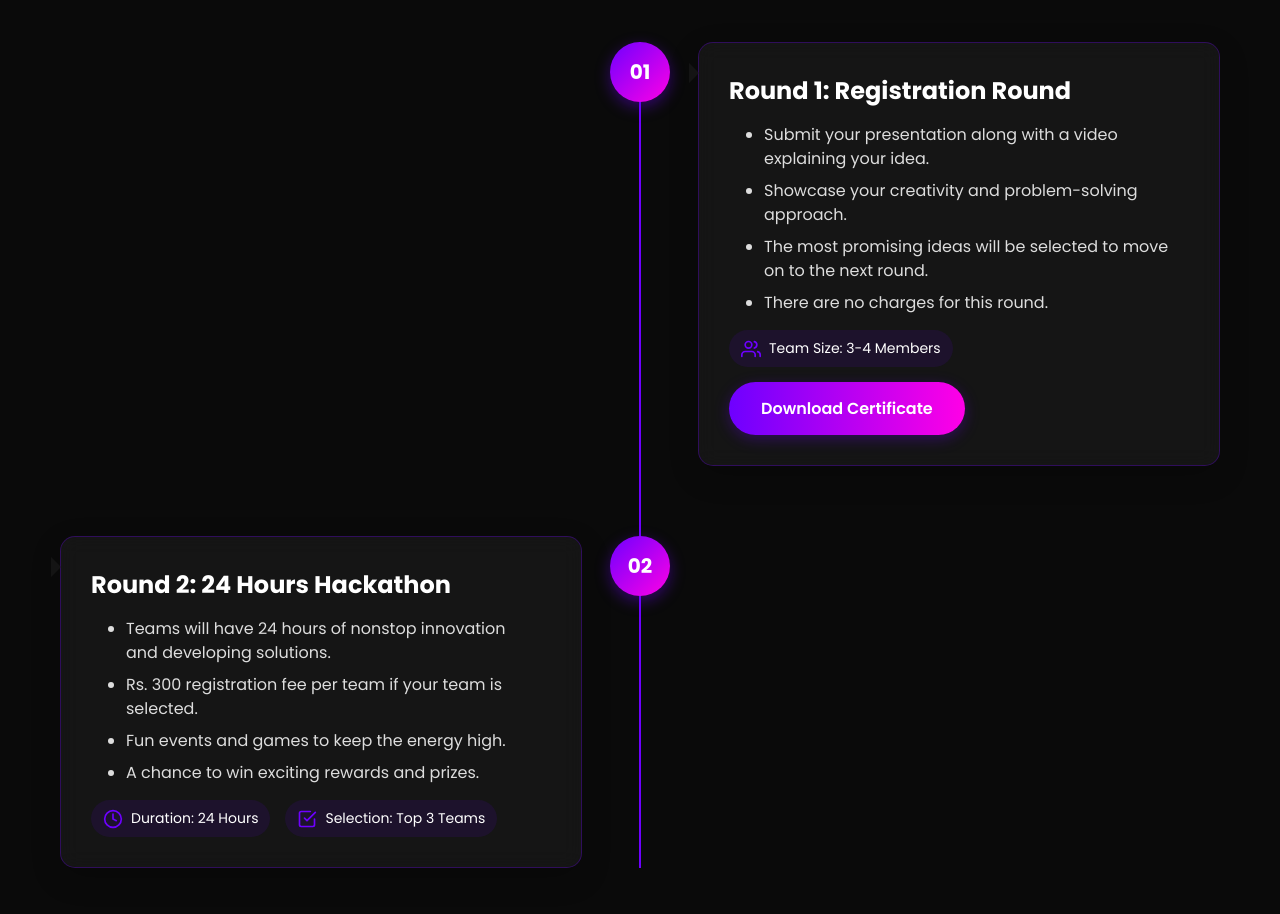
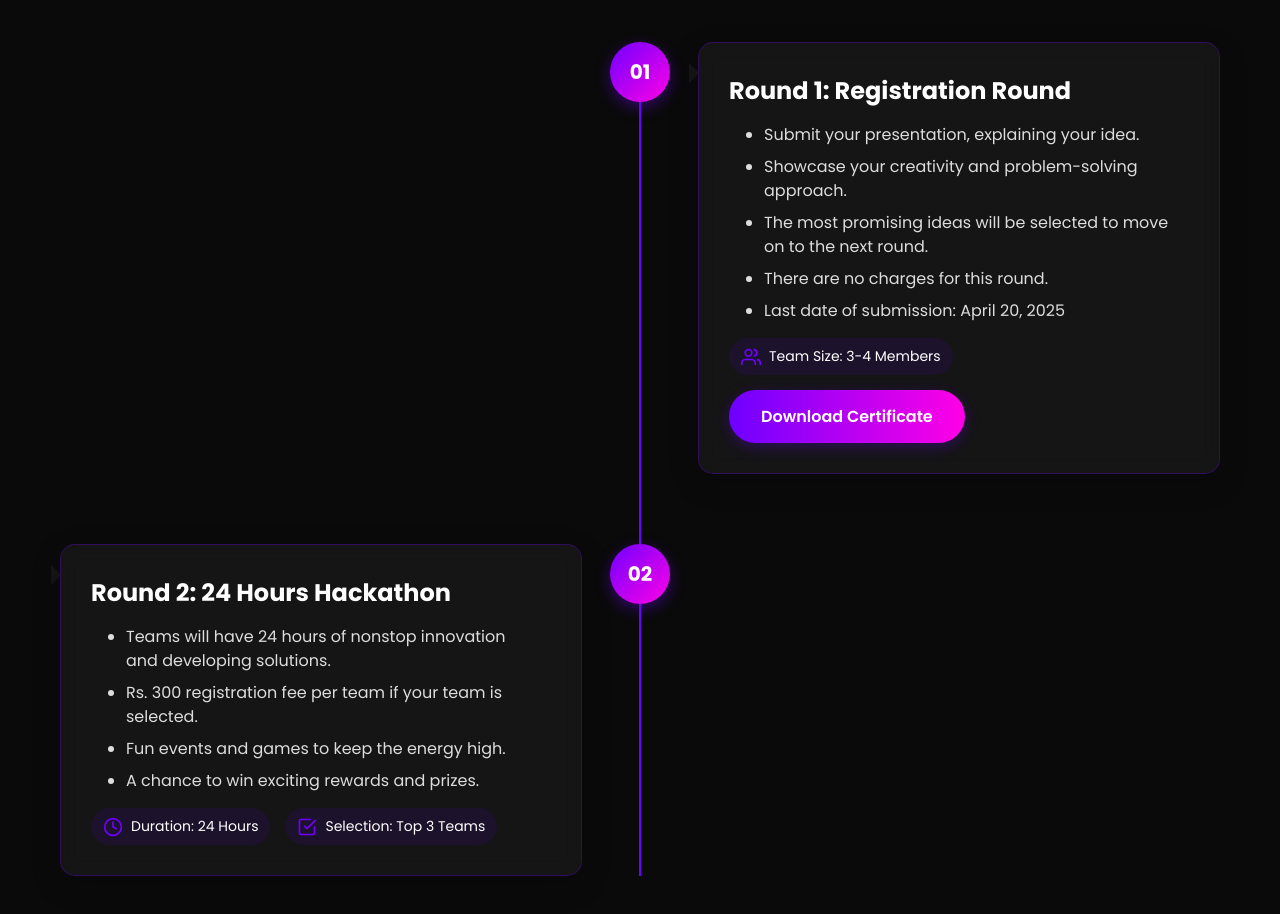
Before and after one commit to HimanshuRawat143/Hackathon, a React (Create React App) app in the folder client/: page / in a window 1280 px wide. Shown: the part 2340-3254 px from the top of the page. Built offline with nearby package versions, Linux system fonts and the light colour scheme.

Commit message:
Deadline added !

```diff
--- a/client/src/components/HackathonTimeline.js
+++ b/client/src/components/HackathonTimeline.js
@@ -69,10 +69,11 @@ const HackathonTimeline = () => {
             <TimelineItemTitle>Round 1: Registration Round</TimelineItemTitle>
             <TimelineItemDescription>
               <ul>
-                <li>Submit your presentation along with a video explaining your idea.</li>
+                <li>Submit your presentation, explaining your idea.</li>
                 <li>Showcase your creativity and problem-solving approach.</li>
                 <li>The most promising ideas will be selected to move on to the next round.</li>
                 <li>There are no charges for this round.</li>
+                <li>Last date of submission: April 20, 2025</li>
               </ul>
 
             </TimelineItemDescription>
```
